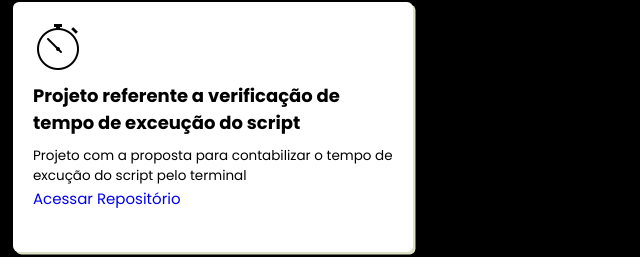
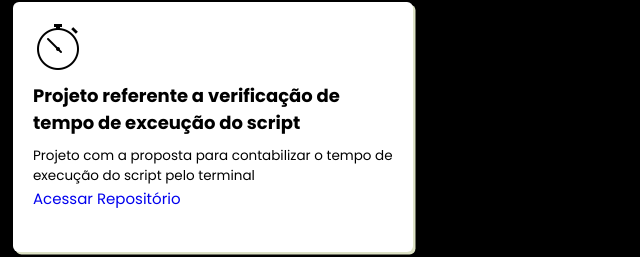
Before and after one commit to MiguelPeer/miguelpeer.github.io, a plain HTML site: page index.html in a window 1280 px wide. Shown: the part 1009-1266 px from the top of the page, 427-1067 px from the left. Drawn offline with Linux system fonts and the light colour scheme.

Commit message:
Correção Ortográfica

```diff
--- a/index.html
+++ b/index.html
@@ -189,7 +189,7 @@
           <img src="./projetos/icons8-tempo-50.png" alt="time_execucao">
           <div class="desc-proj">
             <h4>Projeto referente a verificação de tempo de exceução do script</h4>
-            <p>Projeto com a proposta para contabilizar o tempo de excução do script pelo terminal</p>
+            <p>Projeto com a proposta para contabilizar o tempo de execução do script pelo terminal</p>
             <a class href="https://github.com/MiguelPeer/ReadingTime" target="_blank">Acessar Repositório</a>
           </div>
         </div>
```
